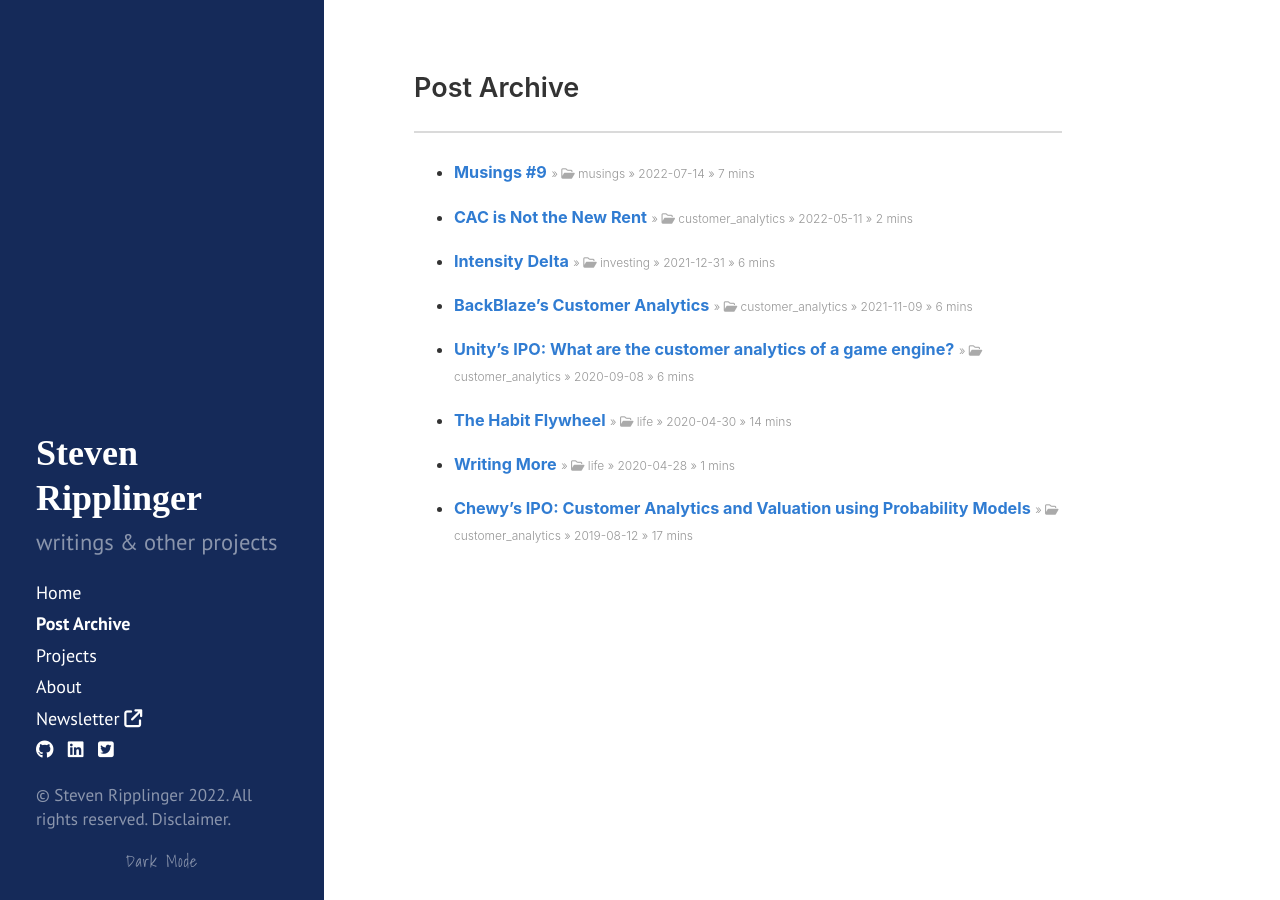
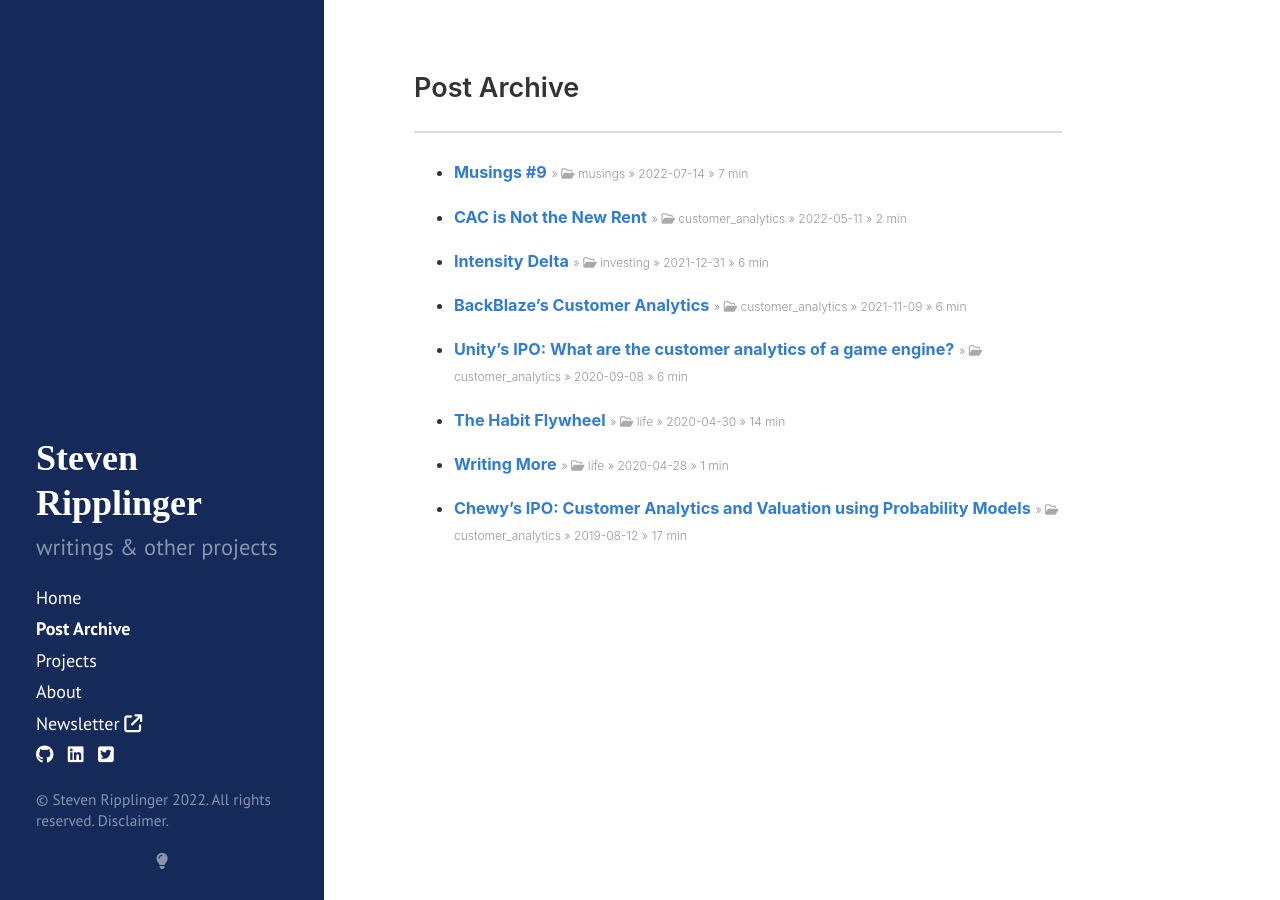
Before and after one commit to sripplin/website, a Jekyll site: the page built from archive.md, in a window 1280 px wide. Built offline with Jekyll 4.4.1, drawn with Linux system fonts in a browser that asks for light colours; nearby versions of some CDN libraries; some web fonts are replaced.

Commit message:
dark mode icons

```diff
--- a/_includes/head.html
+++ b/_includes/head.html
@@ -24,6 +24,7 @@
   <link rel="stylesheet" href="https://fonts.googleapis.com/css2?family=Source Serif Pro:wght@200..900&display=swap">
   <link rel="stylesheet" href="https://fonts.googleapis.com/css2?family=Dominewght@200..900&display=swap">
   <link href="https://fonts.googleapis.com/css2?family=Shadows+Into+Light&display=swap" rel="stylesheet">
+  <link href="https://fonts.googleapis.com/icon?family=Material+Icons" rel="stylesheet">
   <!-- Icons -->
   <link rel="apple-touch-icon" sizes="144x144" href="{{ site.url }}/apple-touch-icon.png">
                                  <link rel="shortcut icon" href="{{ site.url }}/favicon.ico">
--- a/_includes/sidebar.html
+++ b/_includes/sidebar.html
@@ -46,8 +46,10 @@
     </div>
     </nav>
 
-    <p style="font-size: 0.95rem; line-height:1.4">&copy Steven Ripplinger {{ site.time | date: '%Y' }}. All rights reserved. <a style="color: rgba(255,255,255,.5);" href="{{ site.url }}/disclaimer">Disclaimer.</a></p>
+    <p class="sidebar-disclaimer" style="font-size: 0.85rem; line-height:1.4">&copy Steven Ripplinger {{ site.time | date: '%Y' }}. All rights reserved. <a style="color: rgba(255,255,255,.5);" href="{{ site.url }}/disclaimer">Disclaimer.</a></p>
 
-    <center><p class="darkmode" id="theme-toggle" onclick="modeSwitcher()" style="cursor: pointer;"></p></center>
+    <div class="sidebar-dark-mode">
+    <center><p class="sidebar-dark-mode" id="theme-toggle" onclick="modeSwitcher()" style="cursor: pointer"></p></center>
+    </div>
   </div>
 </div>
--- a/archive.md
+++ b/archive.md
@@ -6,5 +6,5 @@
 {% for post in site.posts %}
   * <span style="display: inline; font-size:0.9rem;" class="post-subtitle">[ **{{ post.title }}** ]({{ site.url }}{{ post.url }})</span> <span style="display: inline" class="post-date"><small>&raquo; <i class="fa-regular fa-folder-open" style="color: #969696; opacity: 0.80"></i> {% capture category_name %}{{ post.category }}{% endcapture %}<a style="white-space: nowrap; color: #969696" href="{{site.url}}/category/{{ category_name }}">{{ category_name }}</a>
    &raquo; {{ post.date | date: "%Y-%m-%d" }} &raquo; {% assign words = post.content | strip_html | number_of_words %}
-    {{ words | divided_by:200 | at_most:25 }} mins </small></span>
+    {{ words | divided_by:200 | at_most:25 }} min </small></span>
 {% endfor %}
--- a/css/hyde.css
+++ b/css/hyde.css
@@ -132,6 +132,21 @@
   }
 }
 
+.sidebar-dark-mode {
+  font-size: 0.9rem;
+  margin-bottom: 0rem;
+}
+@media (min-width: 48em) {
+  .sidebar-dark-mode {
+    margin-bottom: 1rem;
+  }
+}
+
+@media (max-width: 48em) {
+  .sidebar-dark-mode p {
+    margin-bottom: 0.5rem !important;
+  }
+}
 
 /* Container
  *
--- a/css/poole.css
+++ b/css/poole.css
@@ -96,12 +96,6 @@
   }
 }
 
-.darkmode {
-  font-family: "Shadows Into Light";
-  font-size: 0.9rem;
-  letter-spacing: 1px;
-}
-
 html,
 body {
   margin: 0;
@@ -179,7 +173,6 @@
 /* strong {
   color: #303030;
 } */
-
 
 /* Lists */
 ul, ol, dl {
--- a/scripts/mode-switcher.js
+++ b/scripts/mode-switcher.js
@@ -1,20 +1,23 @@
 let systemInitiatedDark = window.matchMedia("(prefers-color-scheme: dark)");
 let theme = sessionStorage.getItem('theme');
 
+let lighticon = "<i class=\"fa-solid fa-lightbulb\"></i>"
+let darkicon = "<i class=\"fa-solid fa-moon\"></i>";
+
 if (systemInitiatedDark.matches) {
-	document.getElementById("theme-toggle").innerHTML = "Light Mode";
+	document.getElementById("theme-toggle").innerHTML = darkicon;
 } else {
-	document.getElementById("theme-toggle").innerHTML = "Dark Mode";
+	document.getElementById("theme-toggle").innerHTML = lighticon;
 }
 
 function prefersColorTest(systemInitiatedDark) {
   if (systemInitiatedDark.matches) {
   	document.documentElement.setAttribute('data-theme', 'dark');
-   	document.getElementById("theme-toggle").innerHTML = "Light Mode";
+   	document.getElementById("theme-toggle").innerHTML = darkicon;
    	sessionStorage.setItem('theme', '');
   } else {
   	document.documentElement.setAttribute('data-theme', 'light');
-    document.getElementById("theme-toggle").innerHTML = "Dark Mode";
+    document.getElementById("theme-toggle").innerHTML = lighticon;
     sessionStorage.setItem('theme', '');
   }
 }
@@ -26,28 +29,28 @@
 	if (theme === "dark") {
 		document.documentElement.setAttribute('data-theme', 'light');
 		sessionStorage.setItem('theme', 'light');
-		document.getElementById("theme-toggle").innerHTML = "Dark Mode";
+		document.getElementById("theme-toggle").innerHTML = lighticon;
 	}	else if (theme === "light") {
 		document.documentElement.setAttribute('data-theme', 'dark');
 		sessionStorage.setItem('theme', 'dark');
-		document.getElementById("theme-toggle").innerHTML = "Light Mode";
+		document.getElementById("theme-toggle").innerHTML = darkicon;
 	} else if (systemInitiatedDark.matches) {
 		document.documentElement.setAttribute('data-theme', 'light');
 		sessionStorage.setItem('theme', 'light');
-		document.getElementById("theme-toggle").innerHTML = "Dark Mode";
+		document.getElementById("theme-toggle").innerHTML = lighticon;
 	} else {
 		document.documentElement.setAttribute('data-theme', 'dark');
 		sessionStorage.setItem('theme', 'dark');
-		document.getElementById("theme-toggle").innerHTML = "Light Mode";
+		document.getElementById("theme-toggle").innerHTML = darkicon;
 	}
 }
 
 if (theme === "dark") {
 	document.documentElement.setAttribute('data-theme', 'dark');
 	sessionStorage.setItem('theme', 'dark');
-	document.getElementById("theme-toggle").innerHTML = "Light Mode";
+	document.getElementById("theme-toggle").innerHTML = darkicon;
 } else if (theme === "light") {
 	document.documentElement.setAttribute('data-theme', 'light');
 	sessionStorage.setItem('theme', 'light');
-	document.getElementById("theme-toggle").innerHTML = "Dark Mode";
+	document.getElementById("theme-toggle").innerHTML = lighticon;
 }
```
